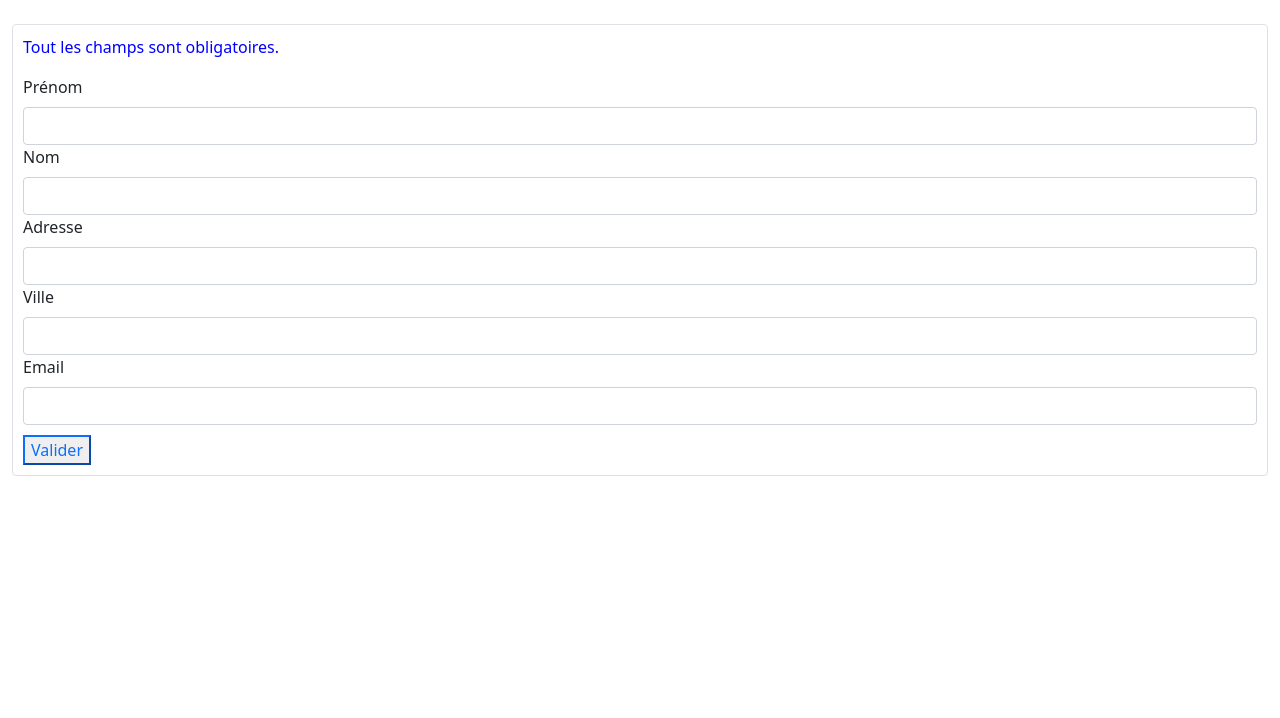
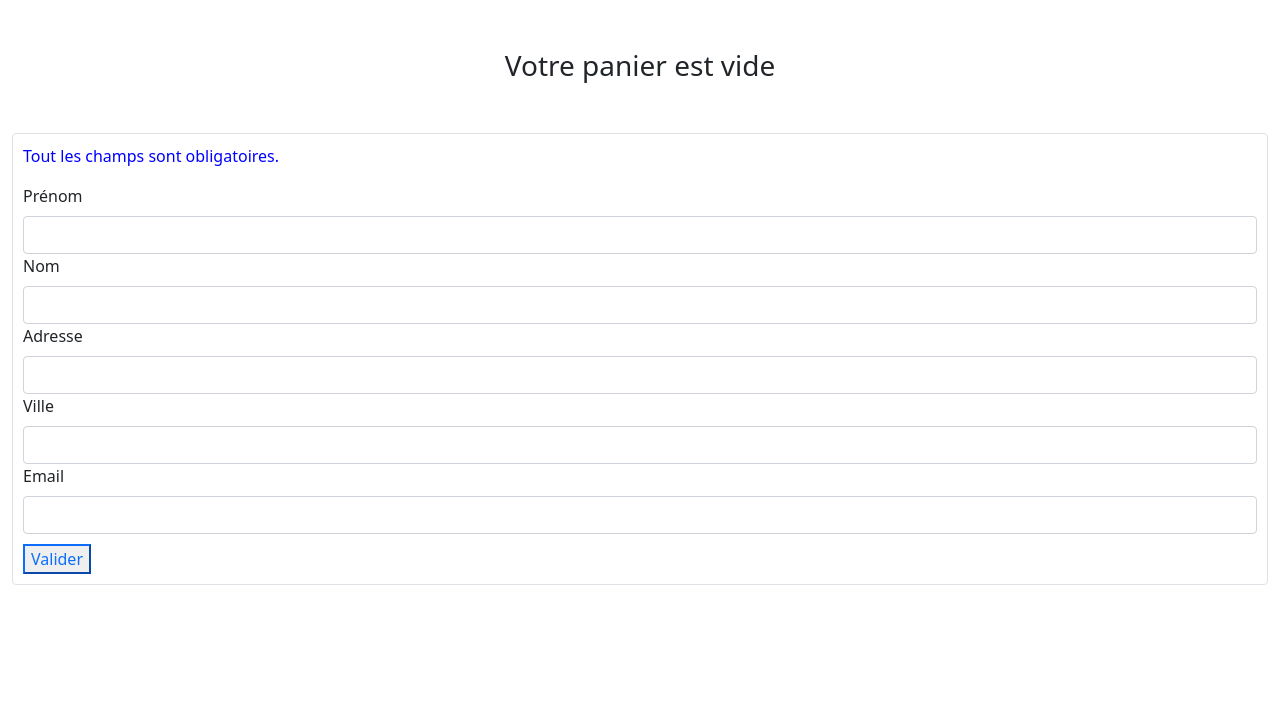
Before and after one commit to TkZazu/NicolasPoltorak_5_21072021, a plain HTML site: page assets/panier.html in a window 1280 px wide. Shown: the part 82-800 px from the top of the page. Drawn offline with Linux system fonts and the light colour scheme.

Commit message:
Ajout "panier vide" pagePanier => site fini

```diff
--- a/assets/panier.html
+++ b/assets/panier.html
@@ -48,7 +48,9 @@
     </nav>
 
     <div class="container-fluid panier-container">
-      <div class="container panier"></div>
+      <div class="container panier">
+        <h3>Votre panier est vide</h3>
+      </div>
 
       <form class="border rounded" action="">
         <p>Tout les champs sont obligatoires.</p>
--- a/css/style.css
+++ b/css/style.css
@@ -1,6 +1,7 @@
 .container-fluid {
   margin-top: 25px;
 }
+
 .navbar-brand > img {
   width: 100px;
   height: auto;
@@ -13,6 +14,11 @@
 .panier {
   justify-content: center;
   align-items: center;
+}
+.panier > h3 {
+  margin: 50px 0;
+  display: flex;
+  justify-content: center;
 }
 form > div > span {
   color: red;
@@ -54,7 +60,9 @@ form > p {
 form > input {
   margin-top: 10px;
 }
-
+.message {
+  margin: 75px 0;
+}
 .message > h1,
 .message > p,
 .message > h2 {
--- a/js/confirmation.js
+++ b/js/confirmation.js
@@ -31,7 +31,7 @@ const init = {
   },
   body: JSON.stringify(order),
 };
-console.log(init);
+
 fetch("http://localhost:3000/api/cameras/order", init)
   .then((res) => res.json())
   .then((data) => {
```
